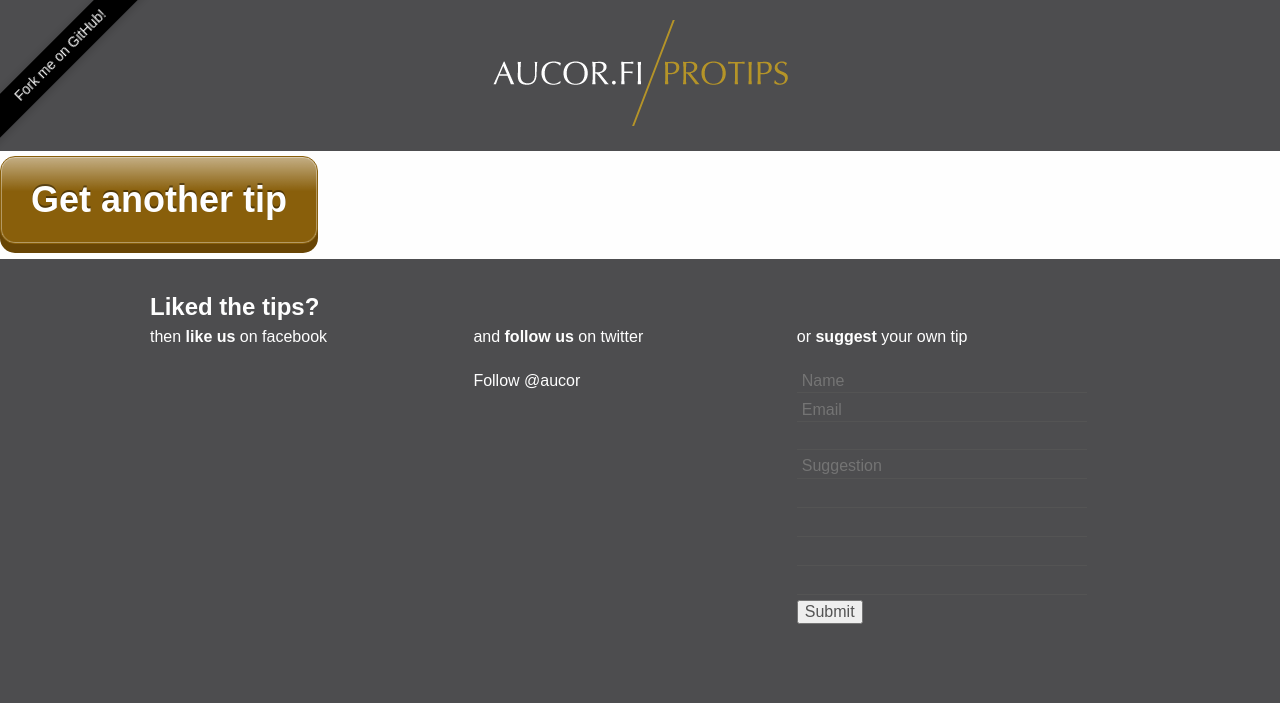
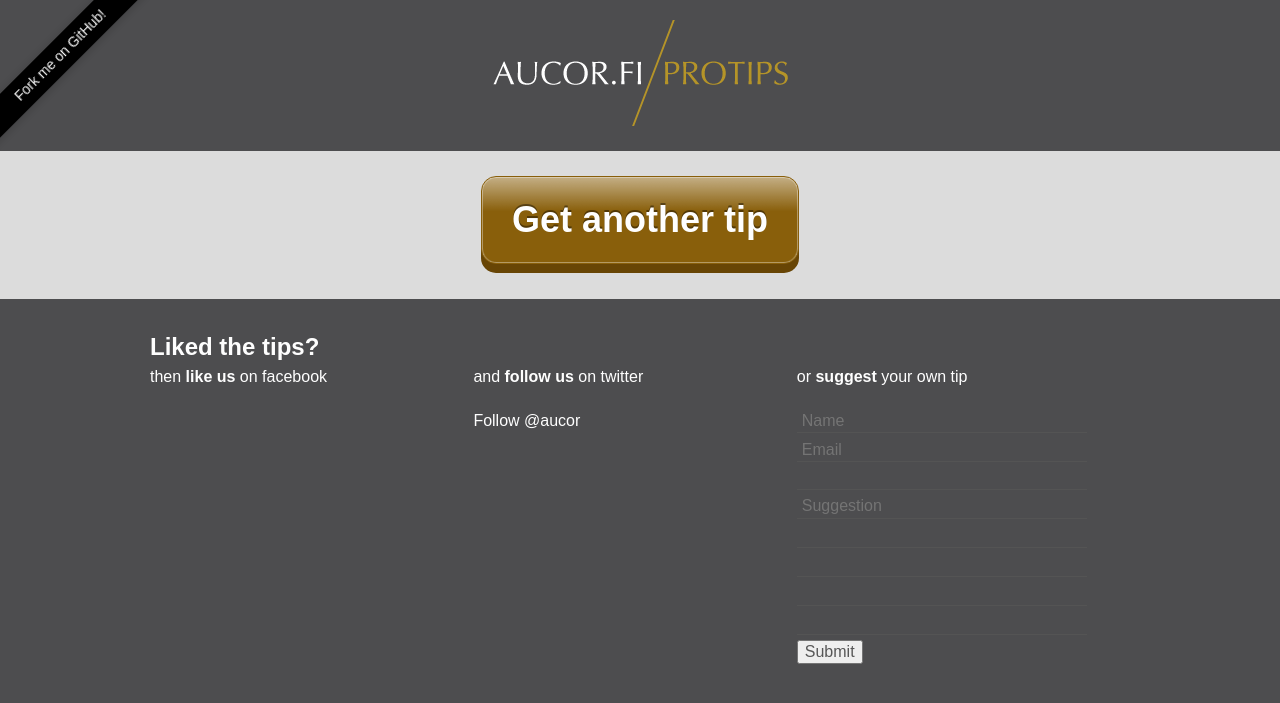
Before and after one commit to aucor/protips, a Jekyll site: the page built from index.html, in a window 1280 px wide. Shown: the top 703 px of the page. Built offline with Jekyll 4.4.1, drawn with Linux system fonts in a browser that asks for light colours; nearby versions of some CDN libraries; some web fonts are replaced; comment, search, counter and statistics services are not loaded.

Commit message:
Scripts and template for showing tips.

```diff
--- a/_includes/header.html
+++ b/_includes/header.html
@@ -13,7 +13,9 @@
 
 	<meta name="viewport" content="width=1024,maximum-scale=1">
 
+  <link href='http://fonts.googleapis.com/css?family=Droid+Sans:400,700' rel='stylesheet' type='text/css'>
 	<link rel="stylesheet" href="/css/style.css">
+
 	<script src="/js/libs/modernizr-2.0.6.min.js"></script>
 </head>
 <body>
--- a/css/style.css
+++ b/css/style.css
@@ -22,7 +22,7 @@ audio[controls], canvas, video { display: inline-block; *display: inline; *zoom:
 html { font-size: 100%; overflow-y: scroll; -webkit-overflow-scrolling: touch; -webkit-tap-highlight-color: rgba(0,0,0,0); -webkit-text-size-adjust: 100%; -ms-text-size-adjust: 100%; }
 
 body { margin: 0; font-size: 16px; line-height: 1.5; }
-body, button, input, select, textarea { font-family: sans-serif; color: #555; text-shadow: 0 0 1px rgba(0,0,0,0.01); opacity: 0.9999; -webkit-text-stroke: 1px rgba(0,0,0,0);}
+body, button, input, select, textarea { font-family: 'Droid Sans', sans-serif; color: #585858; text-shadow: 0 0 1px rgba(0,0,0,0.01); opacity: 0.9999; -webkit-text-stroke: 1px rgba(0,0,0,0);}
 
 ::-moz-selection { background: #003141; color: #fff; text-shadow: none; }
 ::selection { background: #003141; color: #fff; text-shadow: none; }
@@ -104,7 +104,6 @@ textarea { overflow: auto; vertical-align: top; }
 input:valid, textarea:valid {  }
 input:invalid, textarea:invalid { background-color: #f0dddd; }
 
-
 .bigbutton {
   display: inline-block;
   margin: 5px 0 15px;
@@ -172,6 +171,35 @@ body {
 .inner {
   width: 980px;
   margin: 0 auto;
+}
+
+.slide {
+  width: 100%;
+}
+
+.tip {
+  margin: 0;
+  background: #b69529;
+  width: 196px;
+  text-align: center;
+  font-size: 30px;
+  color: #fff;
+  white-space: nowrap;
+
+
+  -webkit-border-bottom-right-radius: 20px;
+  -webkit-border-bottom-left-radius: 20px;
+  -moz-border-radius-bottomright: 20px;
+  -moz-border-radius-bottomleft: 20px;
+  border-bottom-right-radius: 20px;
+  border-bottom-left-radius: 20px;
+}
+
+#getnext {
+  background: #ddd;
+  text-align: center;
+  padding: 20px 0;
+  margin: 0;
 }
 
 footer {
--- a/index.html
+++ b/index.html
@@ -1,15 +1,17 @@
 ---
 layout: default
 ---
-<a class="bigbutton">Get another tip</a>
-{% comment %}
-{% for post in site.posts limit: 1 %}
-  <article class="news">
-    <hgroup>
-      <h3><a href="{{ post.url }}">{{ post.title }}</a></h3>
-      <p class="writer">{{ post.date | date_to_string }} / {{ post.author }}</p>
+<section id="slides">
+{% for post in site.posts %}
+  <article class="slide" id="tip-{{ post.tip }}">
+    <hgroup class="inner">
+      <h3 class="tip">TIP #{{ post.tip }}</h3>
     </hgroup>
-    {{ post.content | truncate: 300 }}
+    {{ post.content }}
  </article>
 {% endfor %}
-{% endcomment %}
+</section>
+
+<p id="getnext">
+<a class="bigbutton">Get another tip</a>
+</p>
--- a/js/script.js
+++ b/js/script.js
@@ -1,4 +1,13 @@
 $(document).ready(function() {
-
+  $('#slides').cycle({
+    random:  1,
+    slideResize: 0,
+    containerResize: 0,
+    timeout: 0,
+    next: $('#getnext .bigbutton'),
+    before: function(currSlideElement, nextSlideElement, options, forwardFlag) {
+      $('#slides').animate({'height': $(nextSlideElement).css('height')}, 400);
+    }
+  });
 
 });
```
